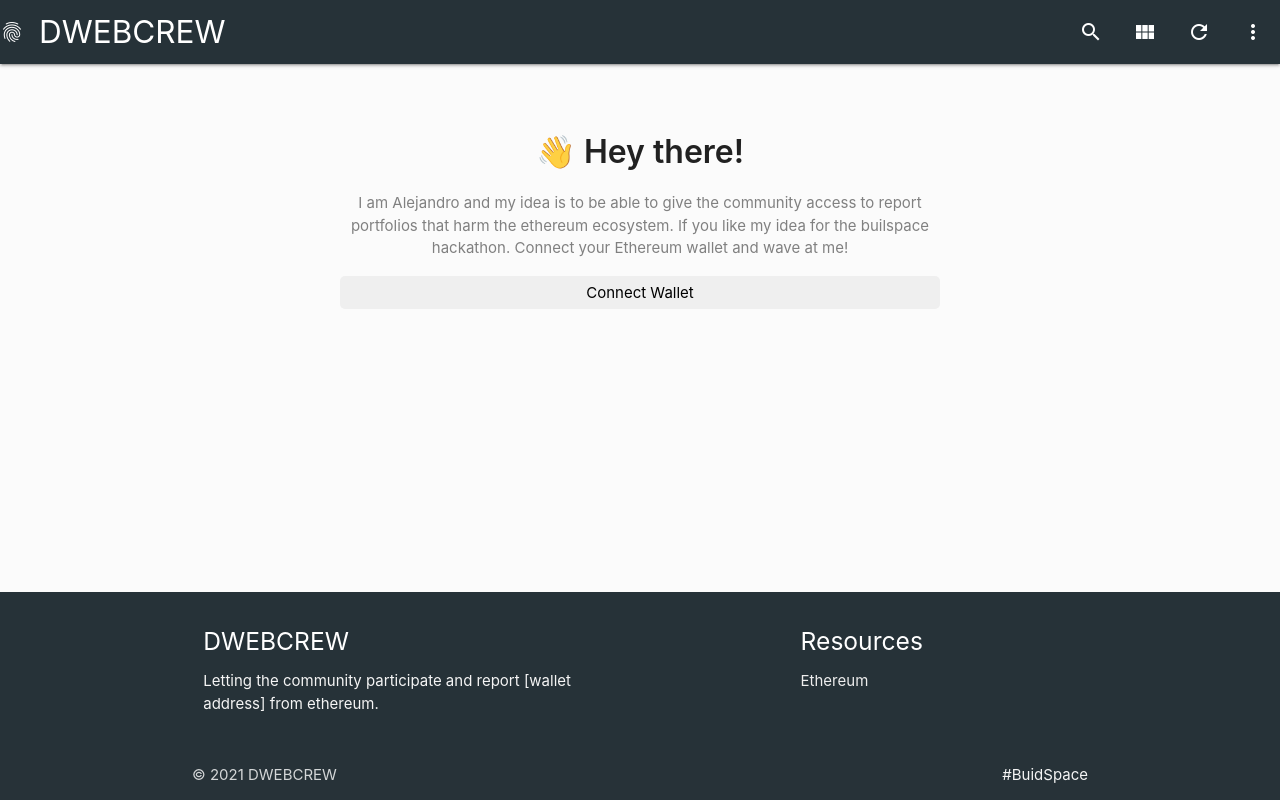
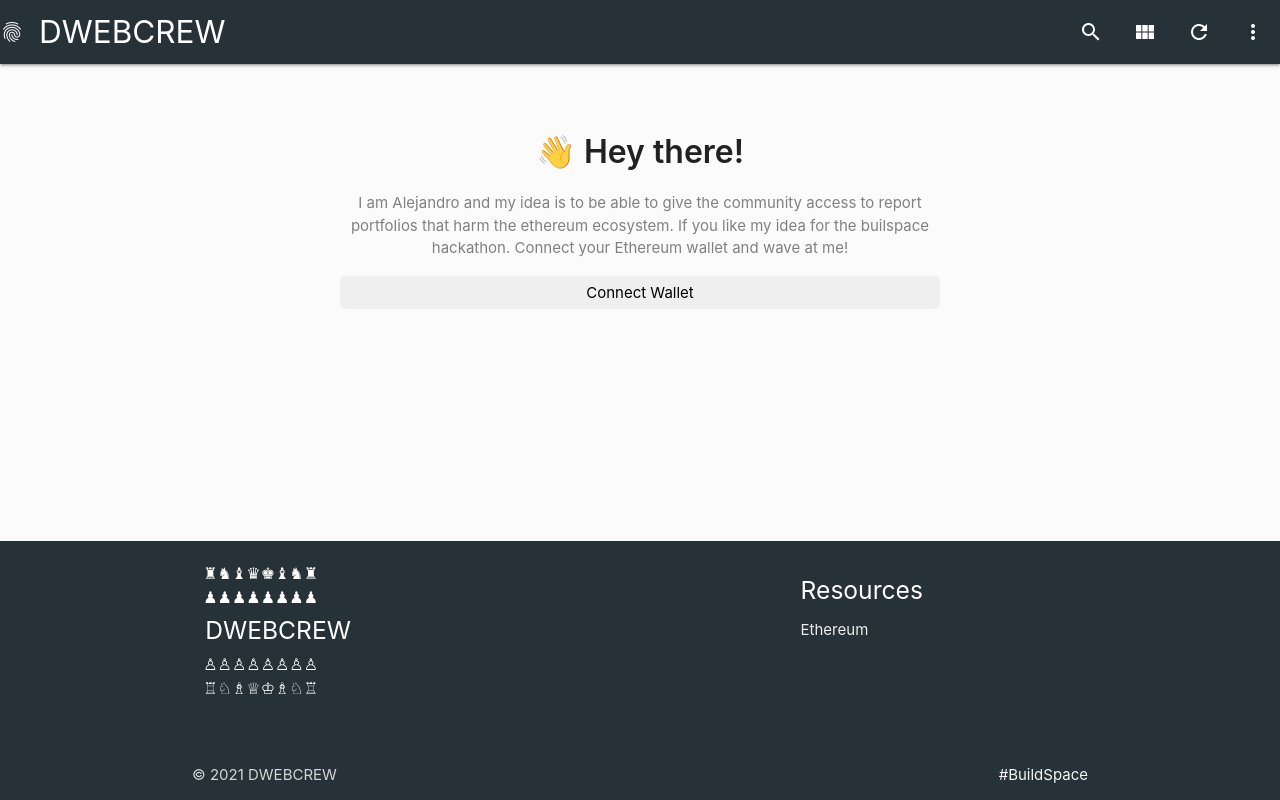
Before and after one commit to zer0kool/web3, a React (Create React App) app: page /wave in a window 1280 px wide. Built offline with nearby package versions, Linux system fonts and the light colour scheme.

Commit message:
dwebcrew logo

```diff
--- a/src/components/Footer/Footer.css
+++ b/src/components/Footer/Footer.css
@@ -0,0 +1,20 @@
+.col.l6.s12.block {
+	-webkit-box-orient: vertical;
+	-webkit-box-direction: normal;
+	-moz-box-orient: vertical;
+	-moz-box-direction: normal;
+	-ms-flex-direction: column;
+	flex-direction: column;
+	display: -webkit-box;
+	display: -moz-box;
+	display: -ms-flexbox;
+	display: flex;
+}
+
+.block span {
+	font-size: medium;
+}
+
+.block h5 {
+	margin: 8px 2px;
+}
--- a/src/components/Footer/Footer.jsx
+++ b/src/components/Footer/Footer.jsx
@@ -10,10 +10,15 @@ export default class Footer extends Component {
             <div className="page-footer blue-grey darken-4">
                 <div className="container">
                     <div className="row">
-                        <div className="col l6 s12">
+                        <div className="col l6 s12 block">
+                           <span>♜♞♝♛♚♝♞♜</span>
+                           <span>♟♟♟♟♟♟♟♟</span>
                             <h5 className="white-text">DWEBCREW</h5>
+                            <span>♙♙♙♙♙♙♙♙</span>
+                            <span>♖♘♗♕♔♗♘♖</span>
                             <p className="grey-text text-lighten-4">
-                                Letting the community participate and report [wallet address] from ethereum.
+
+
                             </p>
                         </div>
                         <div className="col l4 offset-l2 s12">
@@ -32,7 +37,7 @@ export default class Footer extends Component {
                     <div className="container">
                         © 2021 DWEBCREW
                         <a className="grey-text text-lighten-4 right" href="#!">
-                            #BuidSpace
+                            #BuildSpace
                         </a>
                     </div>
                 </div>
```
